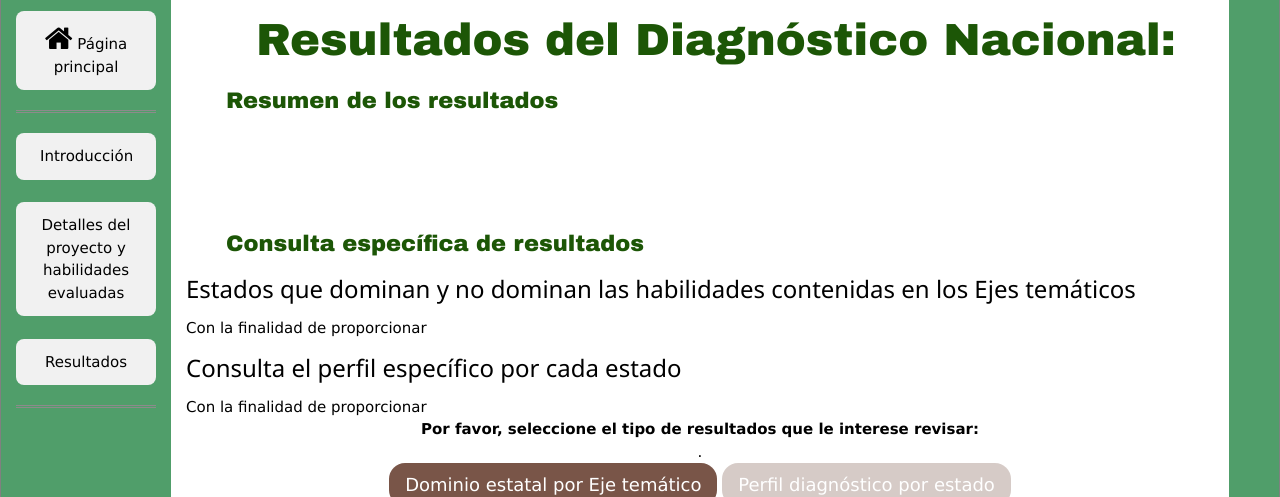
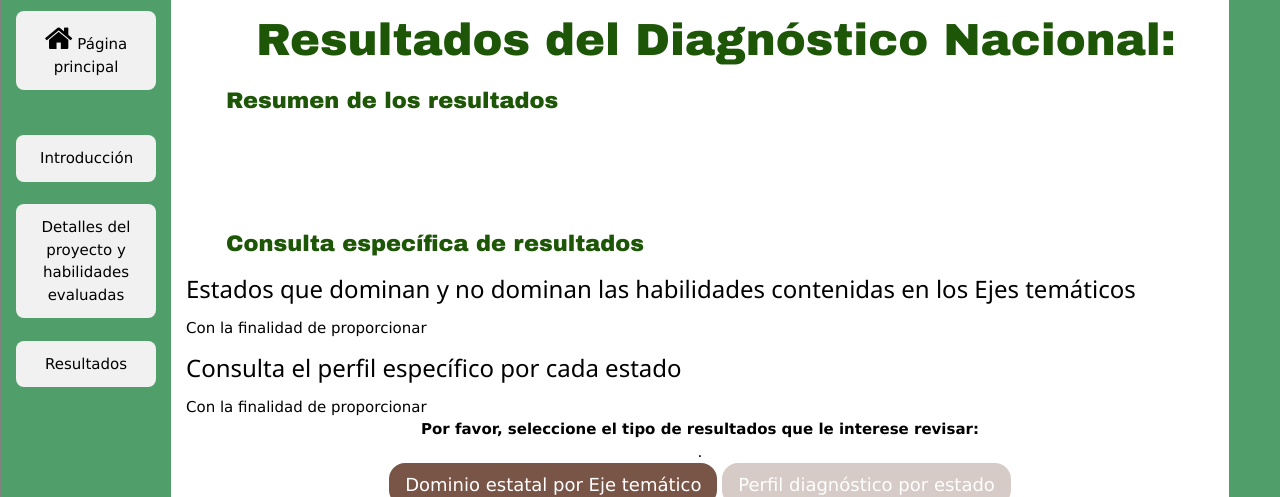
Before and after one commit to rimedie/rimedie.github.io, a Jekyll site: the page built from 1_InfoResultados.html, in a window 1280 px wide. Shown: the part 278-775 px from the top of the page. Built offline with Jekyll 4.4.1, drawn with Linux system fonts in a browser that asks for light colours.

Commit message:
Update 1_Explorer.html

```diff
--- a/_layouts/1_Explorer.html
+++ b/_layouts/1_Explorer.html
@@ -225,14 +225,13 @@ article {
   <ul>
 	  <center>
 	  <li><a href="https://rimedie.github.io/" class="w3-block w3-light-grey w3-hover-lime w3-padding-large w3-round-large" style="width:100%"><i class="fa fa-home fa-2x" aria-hidden="true"></i> Página principal</a></li>
-	   <hr>
-	  <li><a href="1_Infografía.html" class="w3-block w3-light-grey w3-hover-lime w3-padding-large w3-round-large" style="width:100%"> Introducción </a></li>
+	  <br><br>
+ 	 <li><a href="1_Infografía.html" class="w3-block w3-light-grey w3-hover-lime w3-padding-large w3-round-large" style="width:100%"> Introducción </a></li>
  	  <br>
 	  <li><a href="1_InfogDetalles.html" class="w3-block w3-round-large w3-light-grey w3-hover-lime w3-padding-large" style="width:100%">Detalles del proyecto y habilidades evaluadas</a></li>
           <br>
 	  <li><a href="1_InfoResultados.html" class="w3-block w3-round-large w3-padding-large w3-light-grey w3-hover-lime" style="width:100%">Resultados</a></li>
-	  <hr>
-	  </center>
+	   </center>
   </ul>
 </nav>
 
```
